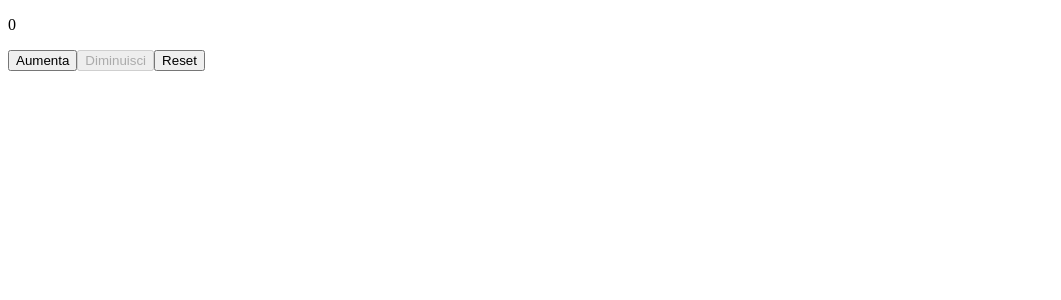
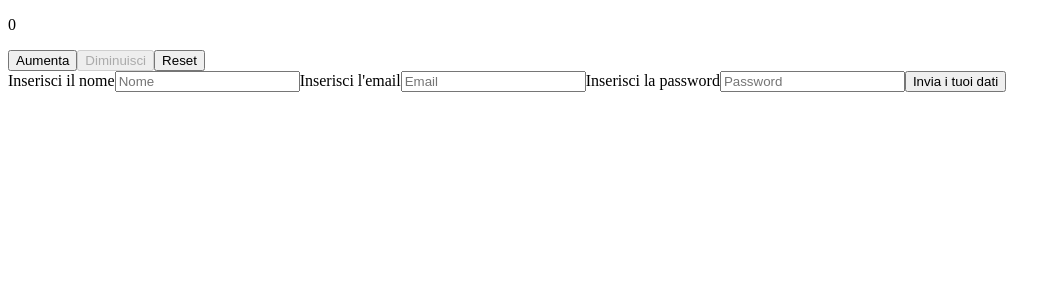
Before and after one commit to AngelaFerraro18/esercizi-react-avanzato, a React (Vite) app: page / in a window 1280 px wide. Shown: the top 300 px of the page, without its empty margins (0-1061 px from the left). Built offline with nearby package versions, Linux system fonts and the light colour scheme.

Commit message:
add: implement form handling with useState for name, email, and password

```diff
--- a/src/App.jsx
+++ b/src/App.jsx
@@ -1,4 +1,4 @@
-import { useReducer } from "react"
+import { useReducer, useState } from "react"
 import counReducer from "./reducers/countReducer";
 
 function App() {
@@ -6,12 +6,57 @@ function App() {
   // variabile di stato per gestire il contatore
   const [count, dispatch] = useReducer(counReducer, 0);
 
+  const [name, setName] = useState('');
+  const [email, setEmail] = useState('');
+  const [password, setPassword] = useState('');
+
+  function handleForm(e) {
+    e.preventDefault();
+    setName('');
+    setEmail('');
+    setPassword('');
+    console.log('Ho inviato i dati');
+    console.log({
+      name,
+      email,
+      password
+    })
+  }
+
   return (
     <>
       <p>{count}</p>
       <button onClick={() => dispatch({ type: 'increment' })}>Aumenta</button>
       <button onClick={() => dispatch({ type: 'decrement' })} disabled={count === 0}>Diminuisci</button>
       <button onClick={() => dispatch({ type: 'reset' })}>Reset</button>
+
+
+      <form onSubmit={handleForm}>
+        <label>Inserisci il nome
+          <input type="text"
+            placeholder="Nome"
+            value={name}
+            onChange={e => setName(e.target.value)} />
+        </label>
+
+        <label>
+          Inserisci l'email
+          <input type="text"
+            placeholder="Email"
+            value={email}
+            onChange={e => setEmail(e.target.value)} />
+        </label>
+
+        <label>
+          Inserisci la password
+          <input type="password"
+            placeholder="Password"
+            value={password}
+            onChange={e => setPassword(e.target.value)}
+          />
+        </label>
+        <button type="submit">Invia i tuoi dati</button>
+      </form>
     </>
   )
 }
```
Also changed, not shown: 1 other file (tests, documents, lock files or other folders).
